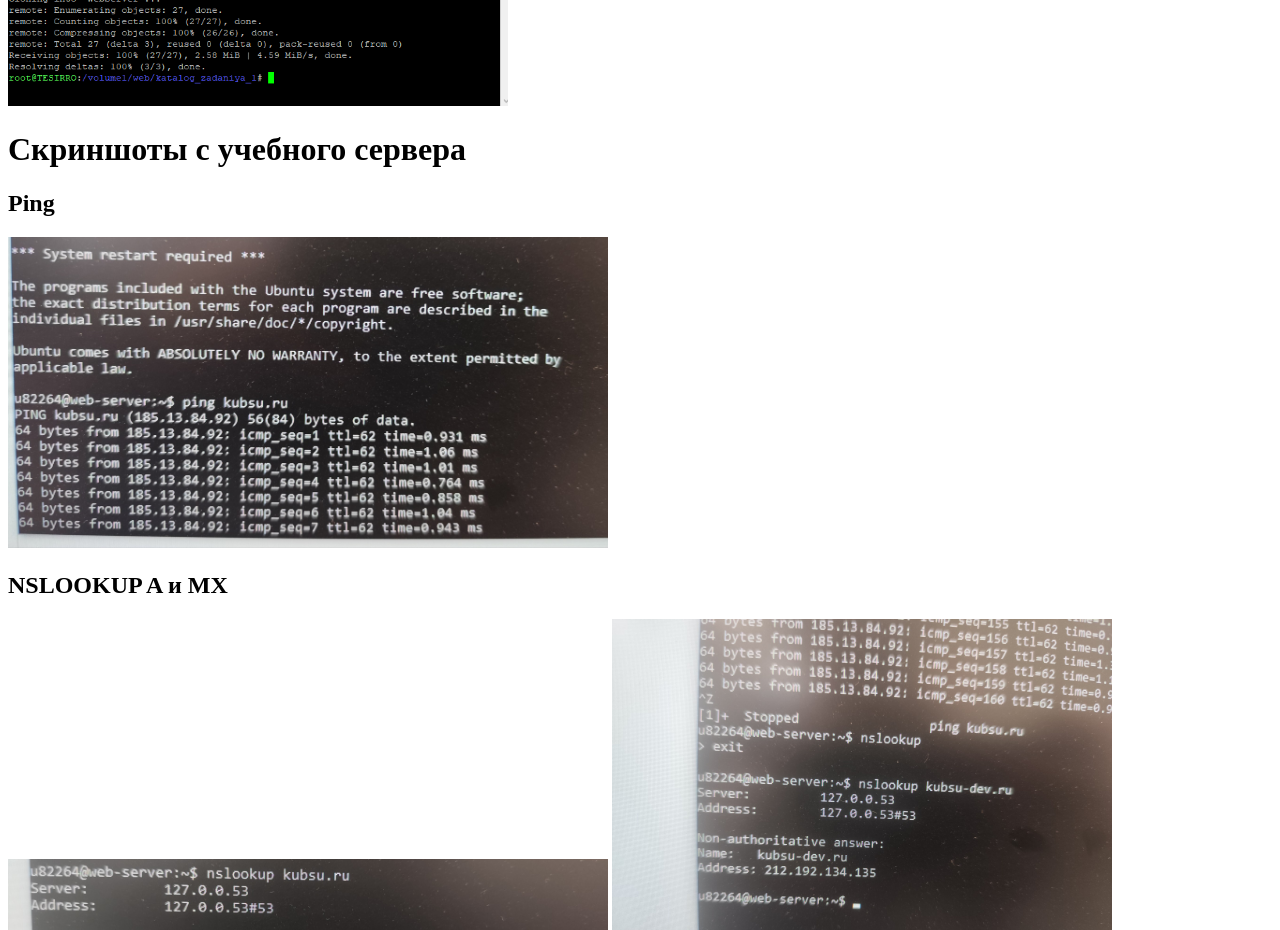
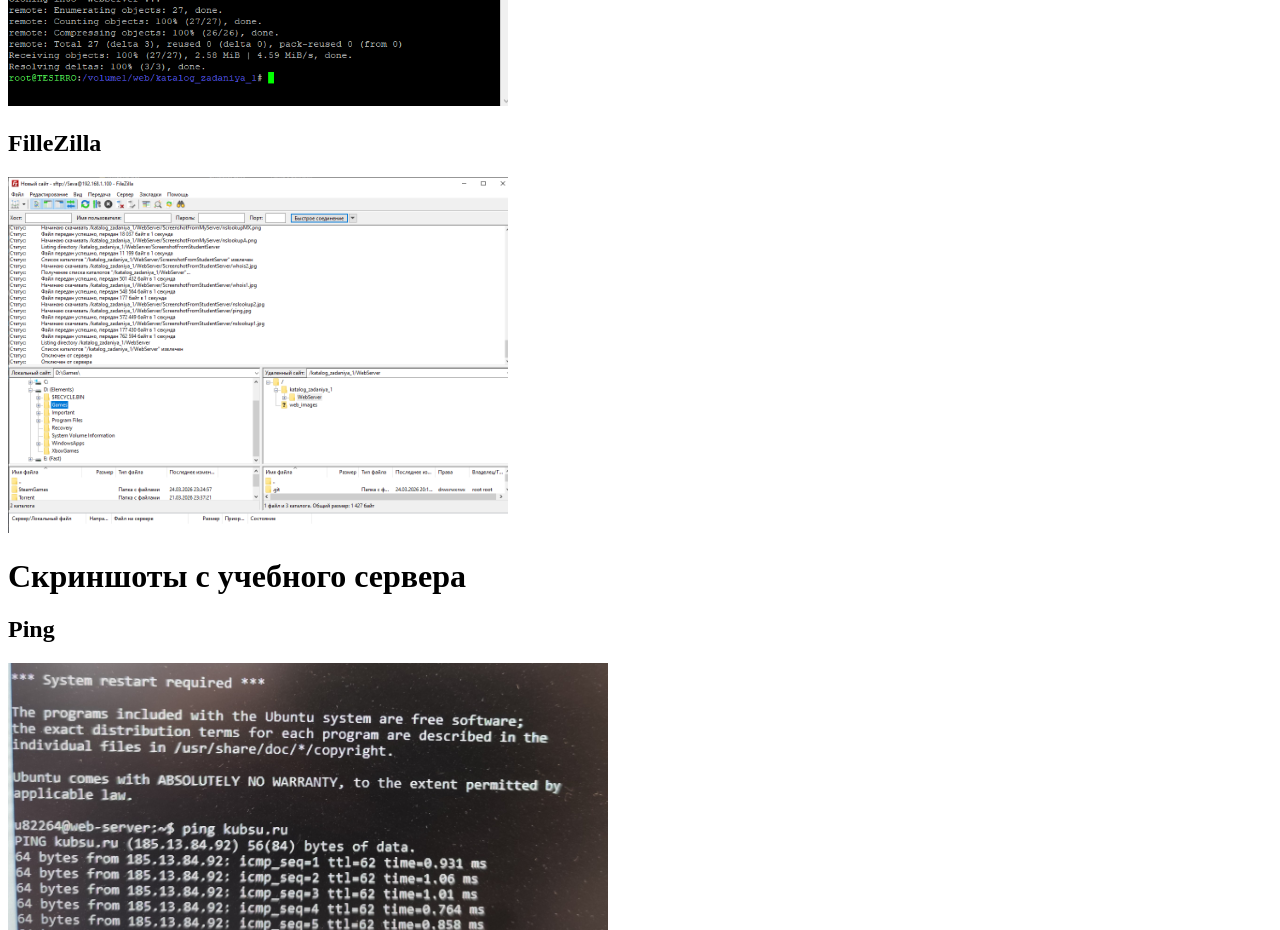
Before and after one commit to Nifiq/WebServer, a plain HTML site: page index.html in a window 1280 px wide. Shown: the part 1760-2690 px from the top of the page. Drawn offline with Linux system fonts and the light colour scheme.

Commit message:
Add files via upload

```diff
--- a/index.html
+++ b/index.html
@@ -22,6 +22,9 @@
     <h2>Copy from GitHub</h2>
     <img src="ScreenshotFromMyServer/CopyGit.png" alt="Ping Screenshot" width="500">
 
+    <h2>FilleZilla</h2>
+    <img src="ScreenshotFromMyServer/FilleZilla.png" alt="Ping Screenshot" width="500">
+
     <h1>Скриншоты с учебного сервера </h1>
 
     <h2>Ping</h2>
```
Also changed, not shown: ScreenshotFromMyServer/FilleZilla.png (added).
